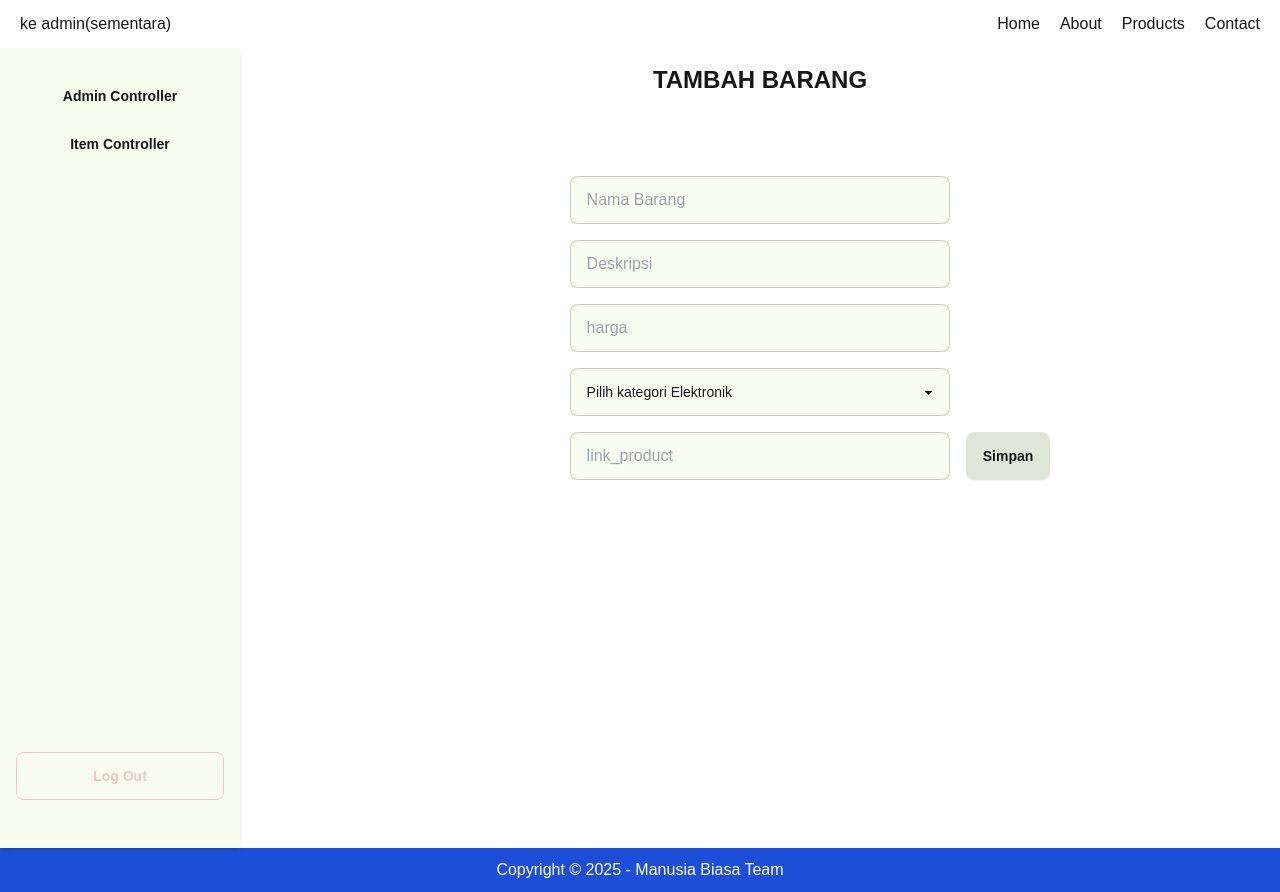
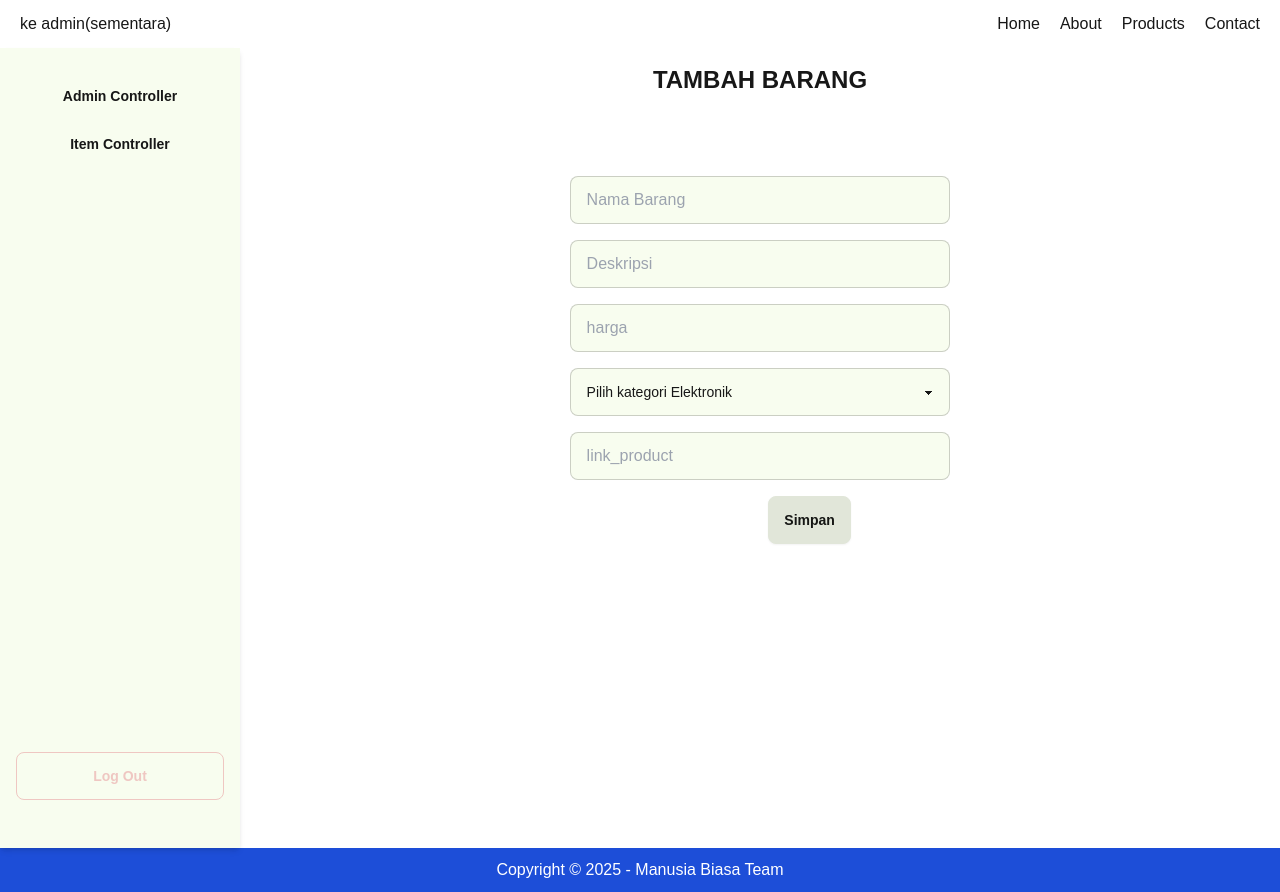
Before and after one commit to Deoca27/manusia-biasa, a Next.js app: page /admin/item_controller/add in a window 1280 px wide. Built offline with nearby package versions, Linux system fonts and the light colour scheme.

Commit message:
jhoshe:mengattur col button simpan

```diff
--- a/app/admin/item_controller/add/page.tsx
+++ b/app/admin/item_controller/add/page.tsx
@@ -32,7 +32,7 @@ export default function AdditemPage() {
 
                 />
 
-                <button className="btn">Simpan</button>
+                <button className="btn col-end-7">Simpan</button>
             </div>
         </>
     );
```
